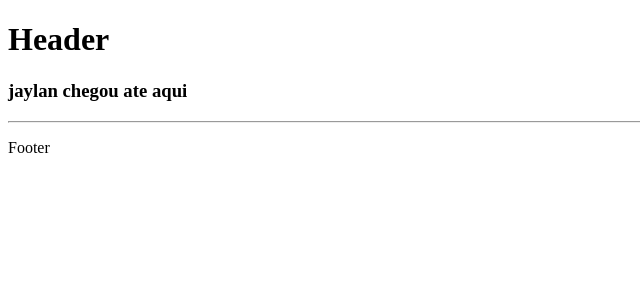
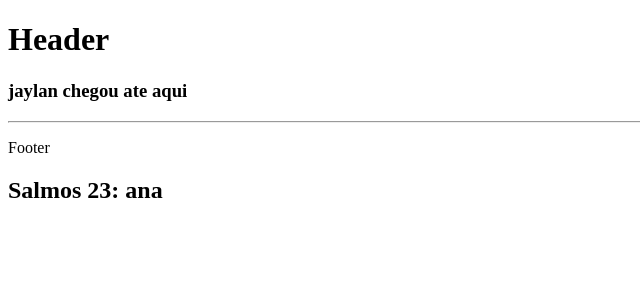
Before and after one commit to JaylanEsquivel/projeto-de-exemplos-vue-cli, a Vue app: page / in a window 1280 px wide. Shown: the top 300 px of the page, without its empty margins (0-640 px from the left). Built offline with nearby package versions, Linux system fonts and the light colour scheme.

Commit message:
up LifeCycle

```diff
--- a/index.html
+++ b/index.html
@@ -1,10 +1,10 @@
 <!DOCTYPE html>
-<html lang="en">
+<html lang="pt-br">
   <head>
     <meta charset="UTF-8">
     <link rel="icon" href="/favicon.ico">
     <meta name="viewport" content="width=device-width, initial-scale=1.0">
-    <title>Vite App</title>
+    <title>Jaylan App - Exemplos</title>
   </head>
   <body>
     <div id="app"></div>
--- a/src/App.vue
+++ b/src/App.vue
@@ -3,16 +3,18 @@
     <PrimeiroComponente />
     <hr/>
     <p>Footer</p>
+    <LifeCycle/>
 </template>
 
 <script>
   import PrimeiroComponente from './components/PrimeiroComponente.vue';
-
+  import LifeCycle from './components/LifeCycle.vue';
 
   export default {
     name: 'App',
     components: {
-      PrimeiroComponente
+      PrimeiroComponente,
+      LifeCycle
     }
   }
 </script>
--- /dev/null
+++ b/src/components/LifeCycle.vue
@@ -0,0 +1,24 @@
+<template>
+    <h2>Salmos 23: {{ nome }}</h2>
+</template>
+
+<script>
+export default {
+    name: 'LifeCycle',
+    data() {
+        return {
+            nome: 'Jaylan'
+        }
+    },
+    created() {
+        setTimeout(() => {
+            this.nome = 'Josemir'
+        }, 1000)
+    },
+    mounted() {
+        setTimeout(() => {
+            this.nome = 'ana'
+        }, 2000)
+    }
+}
+</script>
```
Also changed, not shown: 1 other file (tests, documents, lock files or other folders).
